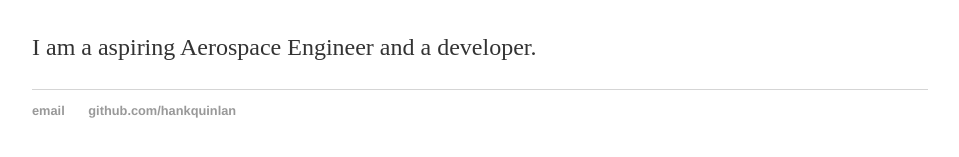
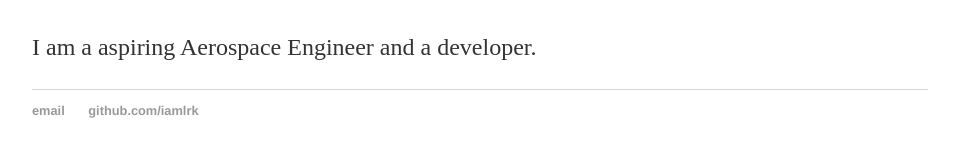
Before and after one commit to iamlrk/iamlrk.github.io, a Jekyll site: the page built from index.html, in a window 1280 px wide. Shown: the part 166-323 px from the top of the page, without its empty margins (160-1119 px from the left). Built offline with Jekyll 4.4.1, drawn with Linux system fonts in a browser that asks for light colours.

Commit message:
corrected broken links

```diff
--- a/_layouts/default.html
+++ b/_layouts/default.html
@@ -21,8 +21,8 @@
 			</div><!-- /.container -->
 			<footer>
 	    		<ul>
-	        		<li><a href="mailto:hankquinlanhub@gmail.com">email</a></li>
-	        		<li><a href="https://github.com/hankquinlan">github.com/hankquinlan</a></li>
+	        		<li><a href="mailto:lepakshiramkiran@hotmail.com">email</a></li>
+	        		<li><a href="https://github.com/iamlrk">github.com/iamlrk</a></li>
 				</ul>
 			</footer>
 		</body>
```
